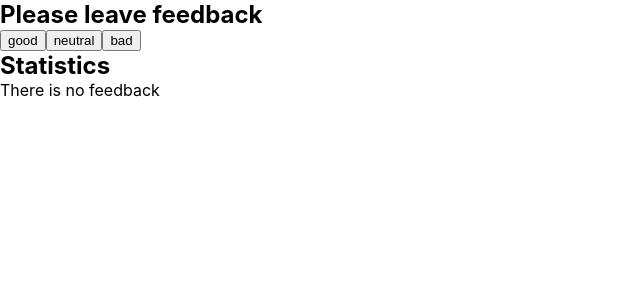
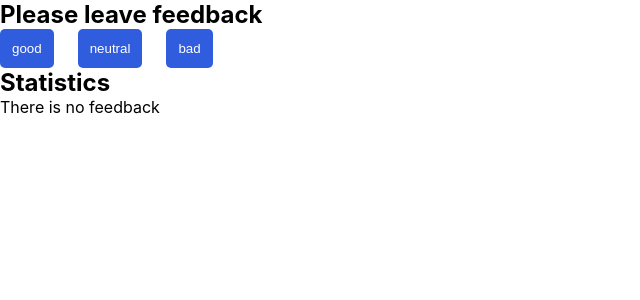
Before and after one commit to morce-dev/goit-react-hw-02-feedback, a React (Create React App) app: page / in a window 1280 px wide. Shown: the top 300 px of the page, without its empty margins (0-640 px from the left). Built offline with nearby package versions, Linux system fonts and the light colour scheme.

Commit message:
Update FeedbackOptions.jsx

```diff
--- a/src/components/FeedbackOptions/FeedbackOptions.jsx
+++ b/src/components/FeedbackOptions/FeedbackOptions.jsx
@@ -1,10 +1,15 @@
 import PropTypes from 'prop-types';
+import css from './FeedbackOptions.module.css';
 
 export const FeedbackOptions = ({ options, onLeaveFeedback }) => {
   return (
-    <div>
+    <div className={css.container}>
       {options.map(option => (
-        <button key={option} onClick={() => onLeaveFeedback(option)}>
+        <button
+          className={css.btn}
+          key={option}
+          onClick={() => onLeaveFeedback(option)}
+        >
           {option}
         </button>
       ))}
```
